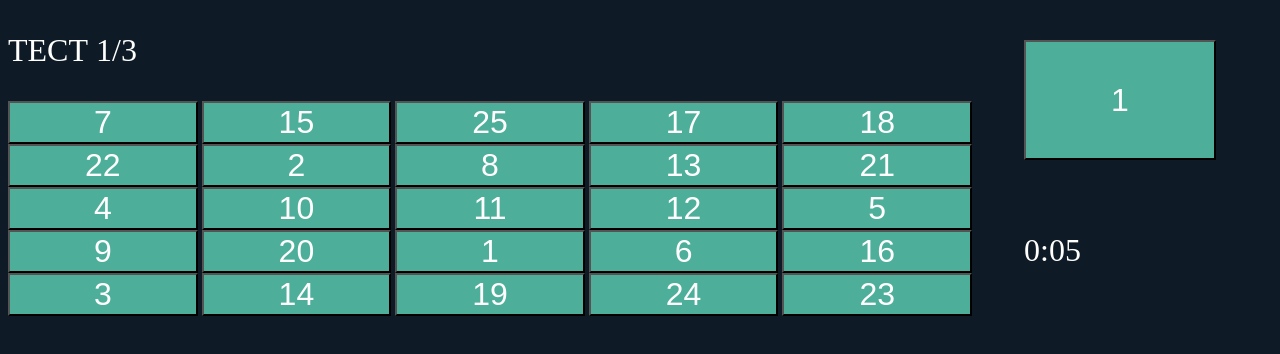
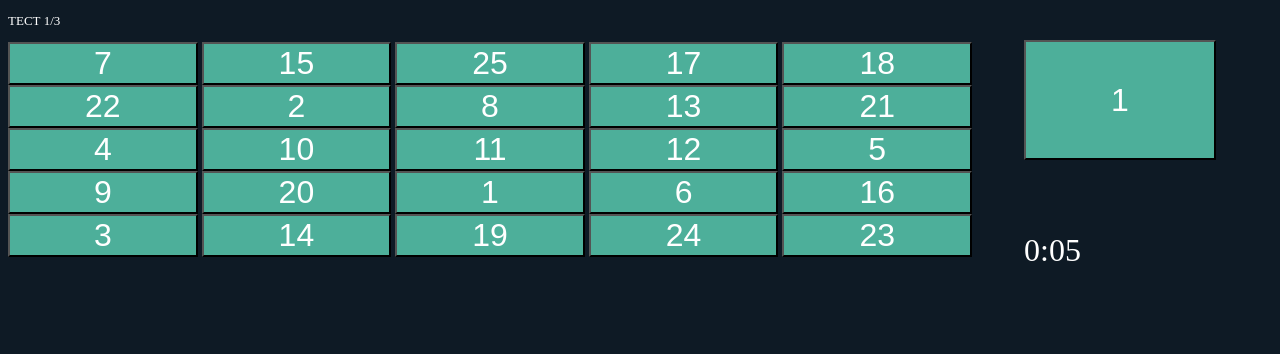
Before and after one commit to WolfProgrammerPro/ingibitor, a plain HTML site: page test.html in a window 1280 px wide. Drawn offline with Linux system fonts and the light colour scheme.

Commit message:
Update test.html

```diff
--- a/test.html
+++ b/test.html
@@ -9,7 +9,7 @@
 </head>
 <body>
     <p id="time">00:00</p>
-    <p id="number">ТЕСТ 1/3</p>
+    <p id="number" style="width: 40%; font-size: small;">ТЕСТ 1/3</p>
     <button id="find">0</button>
     <div>
         <button id="1">0</button>
```
